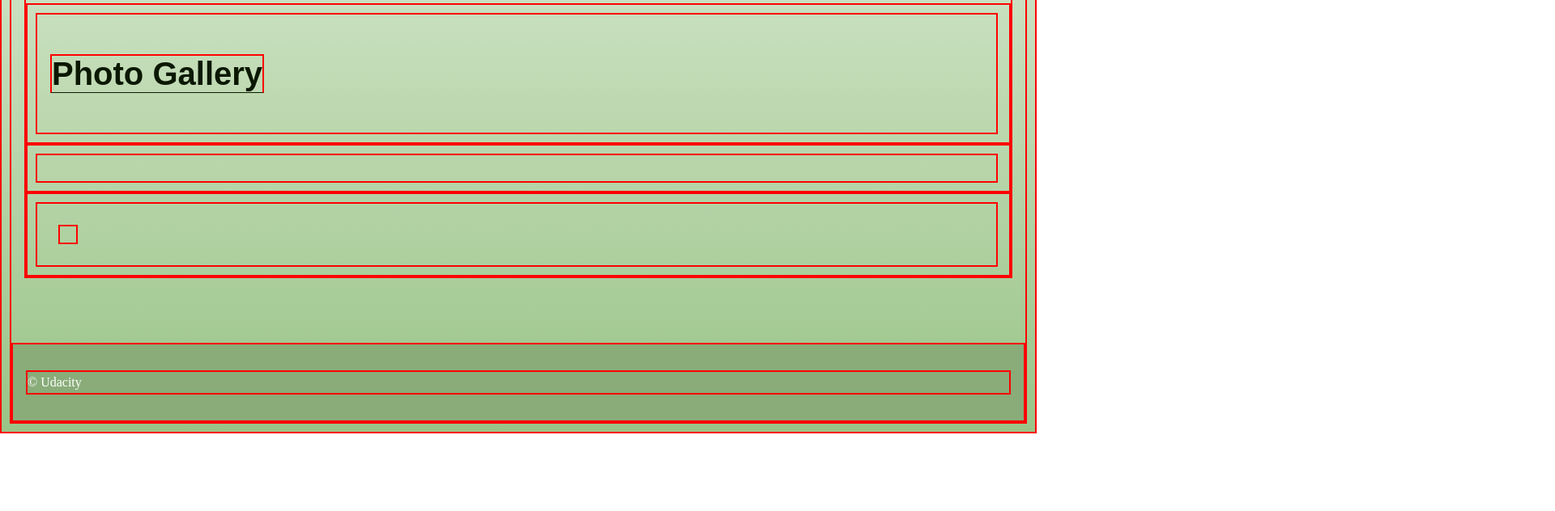
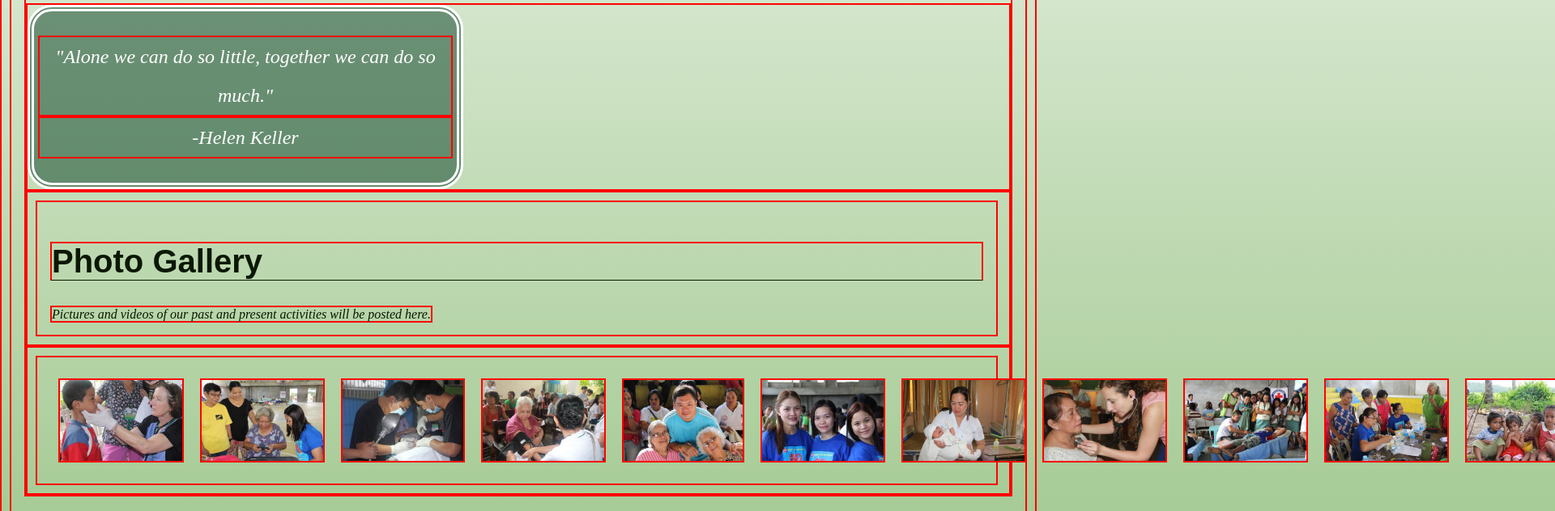
Before and after one commit to jhersheyy/bobonbulig, a plain HTML site: page views/gallery.html in a window 1280 px wide. Shown: the part 604-1236 px from the top of the page at 81% size, 1920 px wide, since content can reach past the window. Before the commit the page ends 1140 px from the top, so only its background shows below. Drawn offline with Linux system fonts and the light colour scheme.

Commit message:
added content to gallery page

```diff
--- a/views/gallery.html
+++ b/views/gallery.html
@@ -32,19 +32,35 @@
         <hr>
     </div>
 
-    <section id="section1" data-nav="Home" >
-      <div class="landing__container two_col">
-          <h2>Photo Gallery</h2>
+
+    <section class="center">
+      <div class="quotebox sidebox">
+          <blockquote>"Alone we can do so little, together we can do so much."</blockquote>
+          <figcaption>-Helen Keller</figcaption>
       </div>
     </section>
-    <section id="section2" data-nav="Recent Photos">
-      <div class="landing__container gallery fullwidth">
+    <section id="" data-nav="" >
+      <div class="landing__container">
+          <h2>Photo Gallery</h2>
+          <em>Pictures and videos of our past and present activities will be posted here.
+          </em>
       </div>
     </section>
-    <section id="psection3" data-nav="Mission & Vision">
-        <div class="landing__container two_col">
-            <div>
-            </div>
+    <section id="" data-nav="">
+        <div class="landing__container gallery">
+          <img src="../photos/gallery/g1.jpg" class="shortimg">
+          <img src="../photos/gallery/g2.jpg" class="shortimg">
+          <img src="../photos/gallery/g3.jpg" class="shortimg">
+          <img src="../photos/gallery/g4.jpg" class="shortimg">
+          <img src="../photos/gallery/g5.jpg" class="shortimg">
+          <img src="../photos/gallery/g6.jpg" class="shortimg">
+          <img src="../photos/gallery/g7.jpg" class="shortimg">
+          <img src="../photos/gallery/g8.jpg" class="shortimg">
+          <img src="../photos/gallery/g9.jpg" class="shortimg">
+          <img src="../photos/gallery/g10.jpg" class="shortimg">
+          <img src="../photos/gallery/g11.jpg" class="shortimg">
+          <img src="../photos/gallery/g12.jpg" class="shortimg">
+
         </div>
     </section>
   </main>
```
Also changed, not shown: photos/gallery/g1.jpg (added), photos/gallery/g10.jpg (added), photos/gallery/g11.jpg (added), photos/gallery/g12.jpg (added), photos/gallery/g2.jpg (added), photos/gallery/g3.jpg (added), photos/gallery/g4.jpg (added), photos/gallery/g5.jpg (added), photos/gallery/g6.jpg (added), photos/gallery/g7.jpg (added), photos/gallery/g8.jpg (added), photos/gallery/g9.jpg (added), 1 other file.
